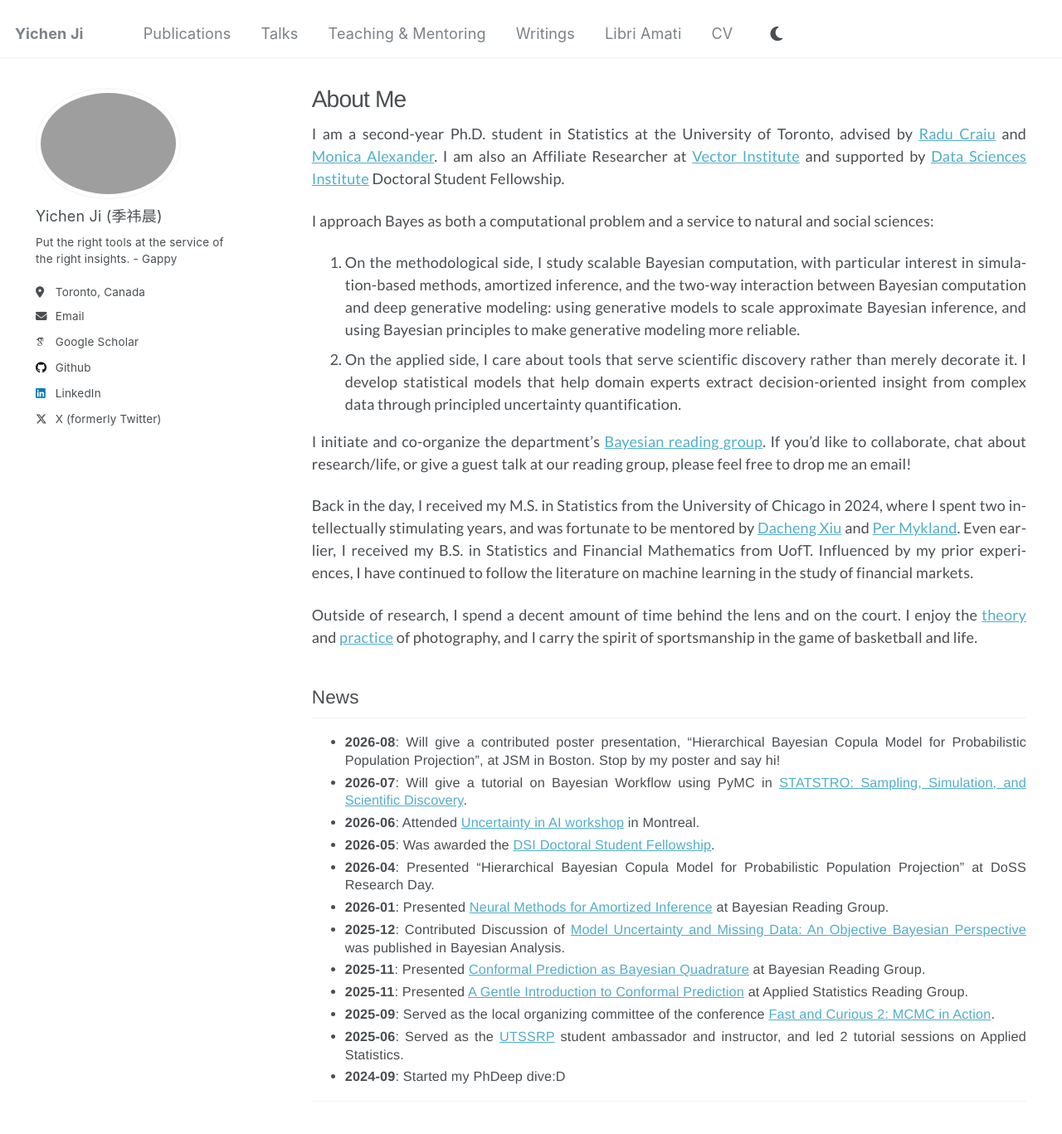
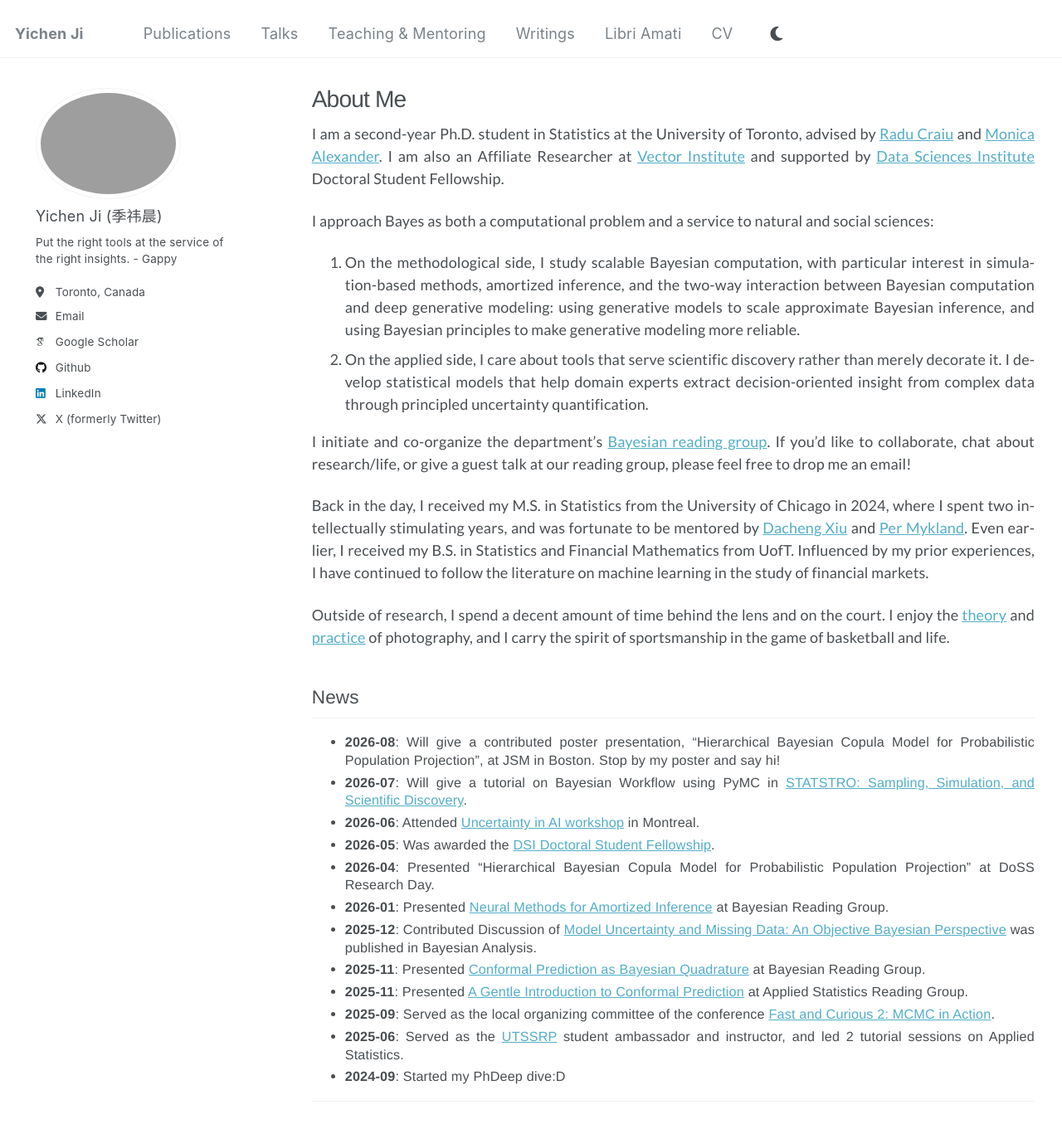
Before and after one commit to user-jiyichen/user-jiyichen.github.io, a Jekyll site: the page built from _pages/about.md, in a window 1280 px wide and 1400 px high. Shown: the top 1367 px of the window at 83% size. Built offline with Jekyll 4.4.1, drawn with Linux system fonts in a browser that asks for light colours; some web fonts are replaced.

Commit message:
Update main.scss

```diff
--- a/assets/css/main.scss
+++ b/assets/css/main.scss
@@ -87,7 +87,7 @@ code, pre, kbd, samp {
   .page,
   .archive {
     width: calc(100% - 305px);
-    padding-right: 25px !important;
+    padding-right: 15px !important;
   }
 }
 
```
